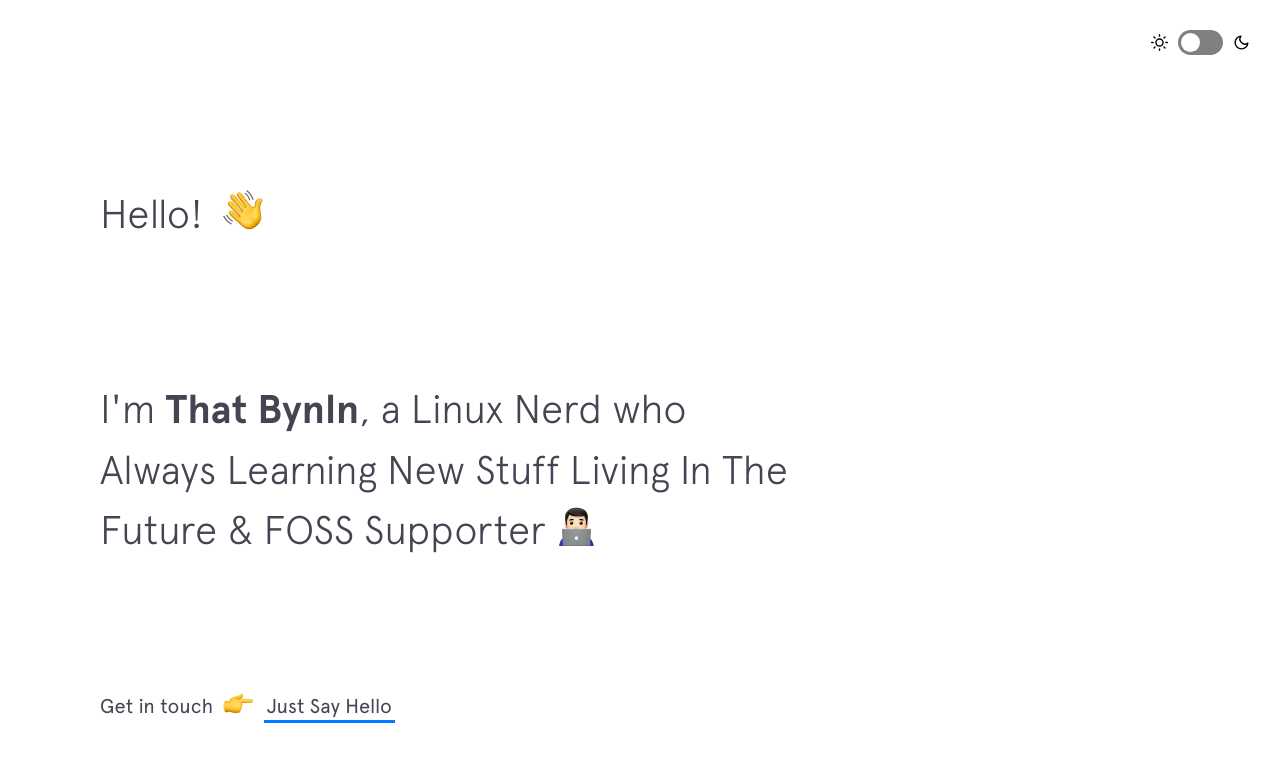
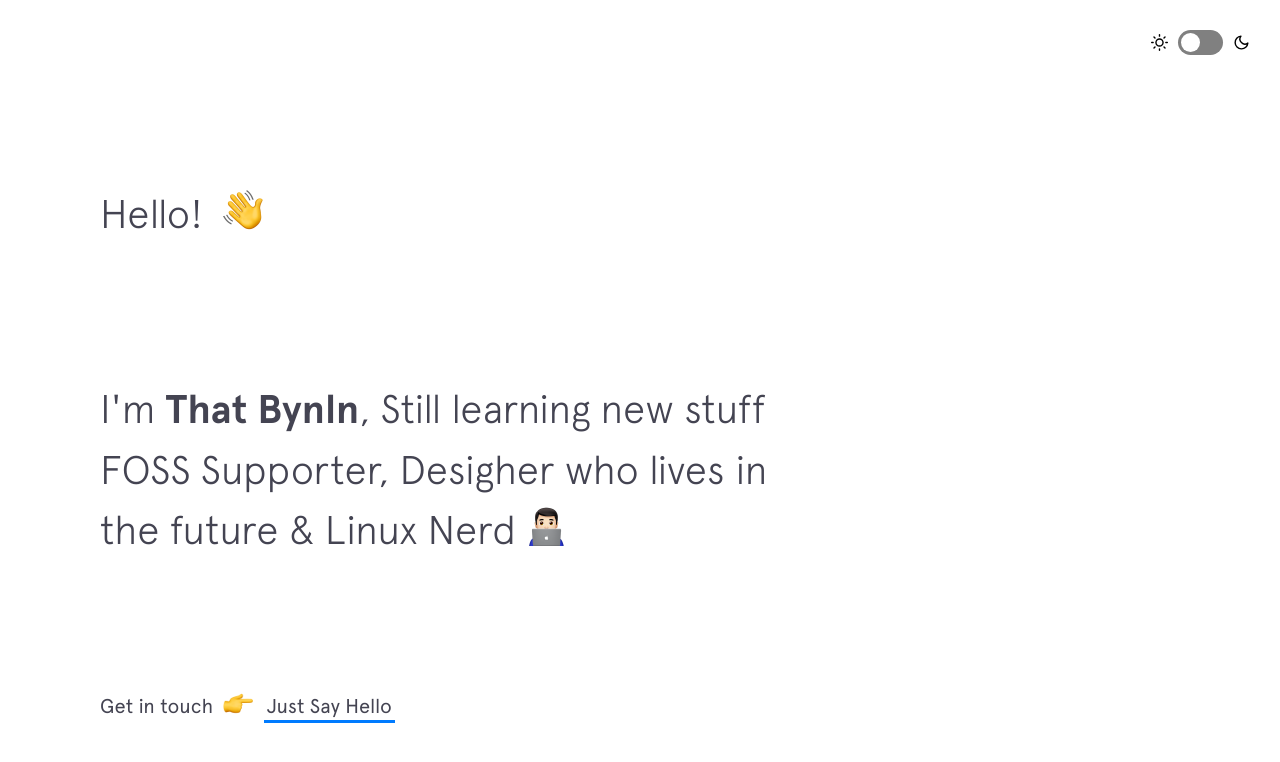
Before and after one commit to thatbynln/thatbynln.github.io, a Jekyll site: the page built from index.html, in a window 1280 px wide and 900 px high. Shown: the top 762 px of the window. Built offline with Jekyll 4.4.1, drawn with Linux system fonts in a browser that asks for light colours; nearby versions of some CDN libraries.

Commit message:
Update intro.html

```diff
--- a/_includes/intro.html
+++ b/_includes/intro.html
@@ -3,9 +3,9 @@
     <span class="emoji wave-hand animated"></span>
   </h1>
 
-  <h2 class="intro__tagline" class="rt-container" class="typingEffect" >I'm
-    <span class="name">That Bynln</span>, a Linux Nerd who Always Learning New Stuff
-    Living In The Future &amp; FOSS Supporter <span class="emoji technologist"></span>
+  <h2 class="intro__tagline">I'm
+    <span class="name">That Bynln</span>, Still learning
+    new stuff FOSS Supporter, Desigher who lives in the future &amp; Linux Nerd <span class="emoji technologist"></span>
 
 
   </h2>
```
